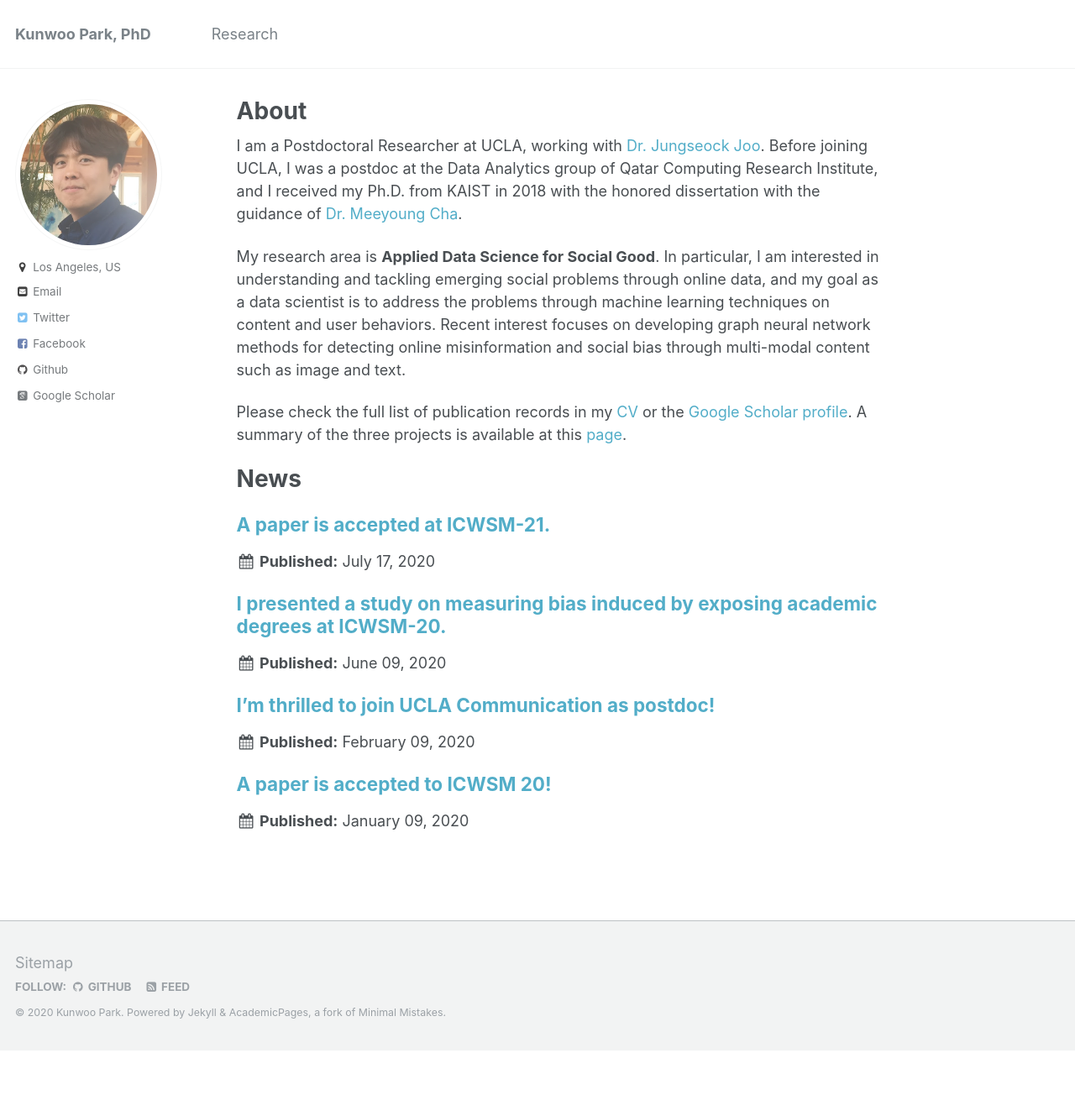
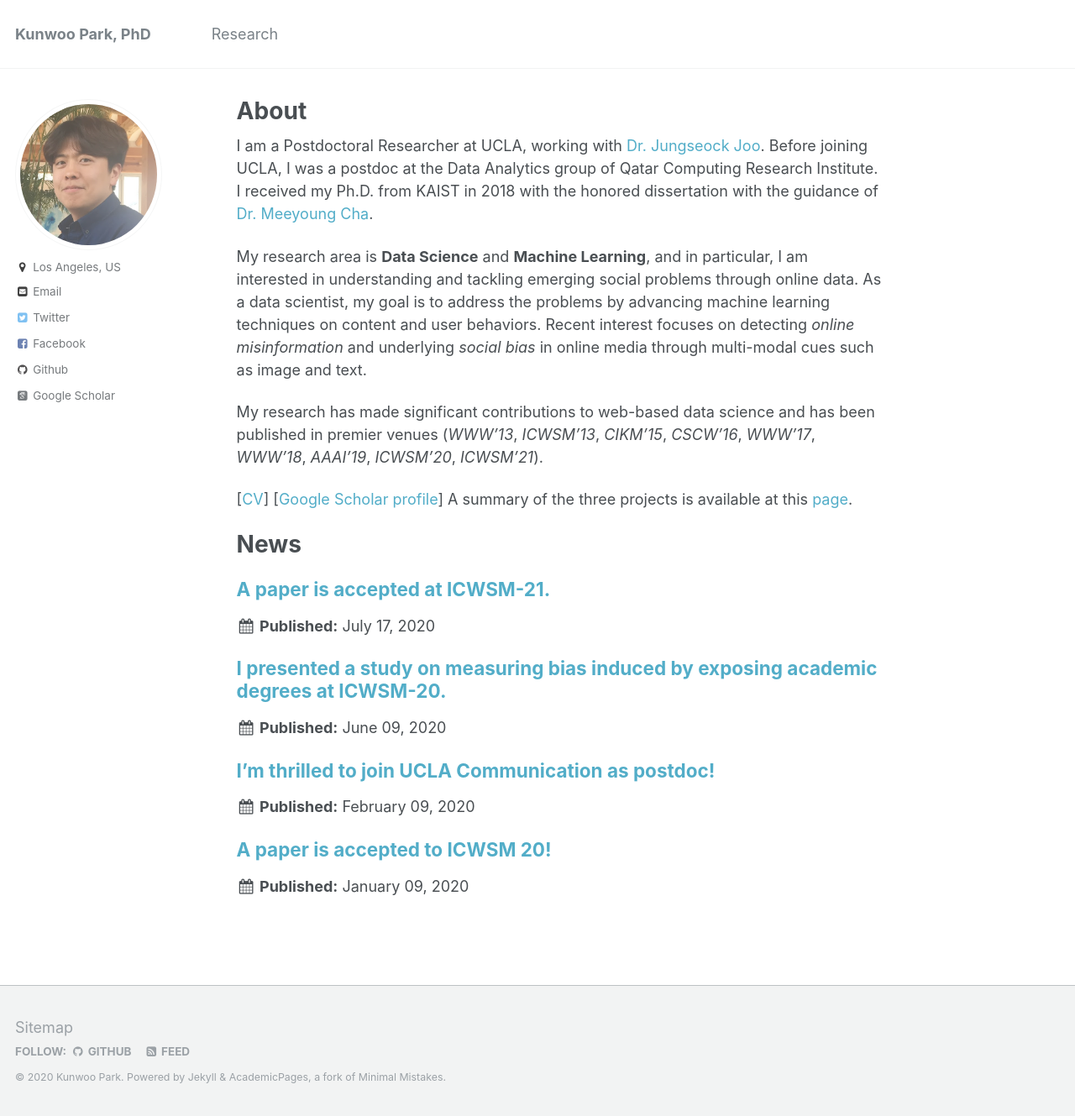
Before and after one commit to bywords/bywords.github.io, a Jekyll site: the page built from _pages/about.md, in a window 1280 px wide and 1329 px high. Shown: the whole window at 84% size. Built offline with Jekyll 4.4.1, drawn with Linux system fonts in a browser that asks for light colours; some web fonts are replaced.

Commit message:
updated site

```diff
--- a/_pages/about.md
+++ b/_pages/about.md
@@ -8,11 +8,14 @@ redirect_from:
   - /about.html
 ---
 
-I am a Postdoctoral Researcher at UCLA, working with [Dr. Jungseock Joo](http://jsjoo.com). Before joining UCLA, I was a postdoc at the Data Analytics group of Qatar Computing Research Institute, and I received my Ph.D. from KAIST in 2018 with the honored dissertation with the guidance of [Dr. Meeyoung Cha](https://ds.ibs.re.kr/index.php/ci/).
+I am a Postdoctoral Researcher at UCLA, working with [Dr. Jungseock Joo](http://jsjoo.com). Before joining UCLA, I was a postdoc at the Data Analytics group of Qatar Computing Research Institute. I received my Ph.D. from KAIST in 2018 with the honored dissertation with the guidance of [Dr. Meeyoung Cha](https://ds.ibs.re.kr/index.php/ci/).
 
-My research area is **Applied Data Science for Social Good**. In particular, I am interested in understanding and tackling emerging social problems through online data, and my goal as a data scientist is to address the problems through machine learning techniques on content and user behaviors. Recent interest focuses on developing graph neural network methods for detecting online misinformation and social bias through multi-modal content such as image and text.
+My research area is **Data Science** and **Machine Learning**, and in particular, I am interested in understanding and tackling emerging social problems through online data. As a data scientist, my goal is to address the problems by advancing machine learning techniques on content and user behaviors. Recent interest focuses on detecting *online misinformation* and underlying *social bias* in online media through multi-modal cues such as image and text.
 
-Please check the full list of publication records in my [CV](/files/Kunwoo_CV.pdf) or the [Google Scholar profile](https://scholar.google.com/citations?user=xiZ1ImoAAAAJ). A summary of the three projects is available at this [page](https://bywords.github.io/research/).
+My research has made significant contributions to web-based data science and has been published in premier venues (*WWW'13*, *ICWSM'13*, *CIKM'15*, *CSCW'16*, *WWW'17*, *WWW'18*, *AAAI'19*, *ICWSM'20*, *ICWSM'21*).
+
+[[CV](/files/Kunwoo_CV.pdf)]
+[[Google Scholar profile](https://scholar.google.com/citations?user=xiZ1ImoAAAAJ)] A summary of the three projects is available at this [page](https://bywords.github.io/research/).
 
 
 
```
Also changed, not shown: _pages/research.md (+5 -5 lines).
